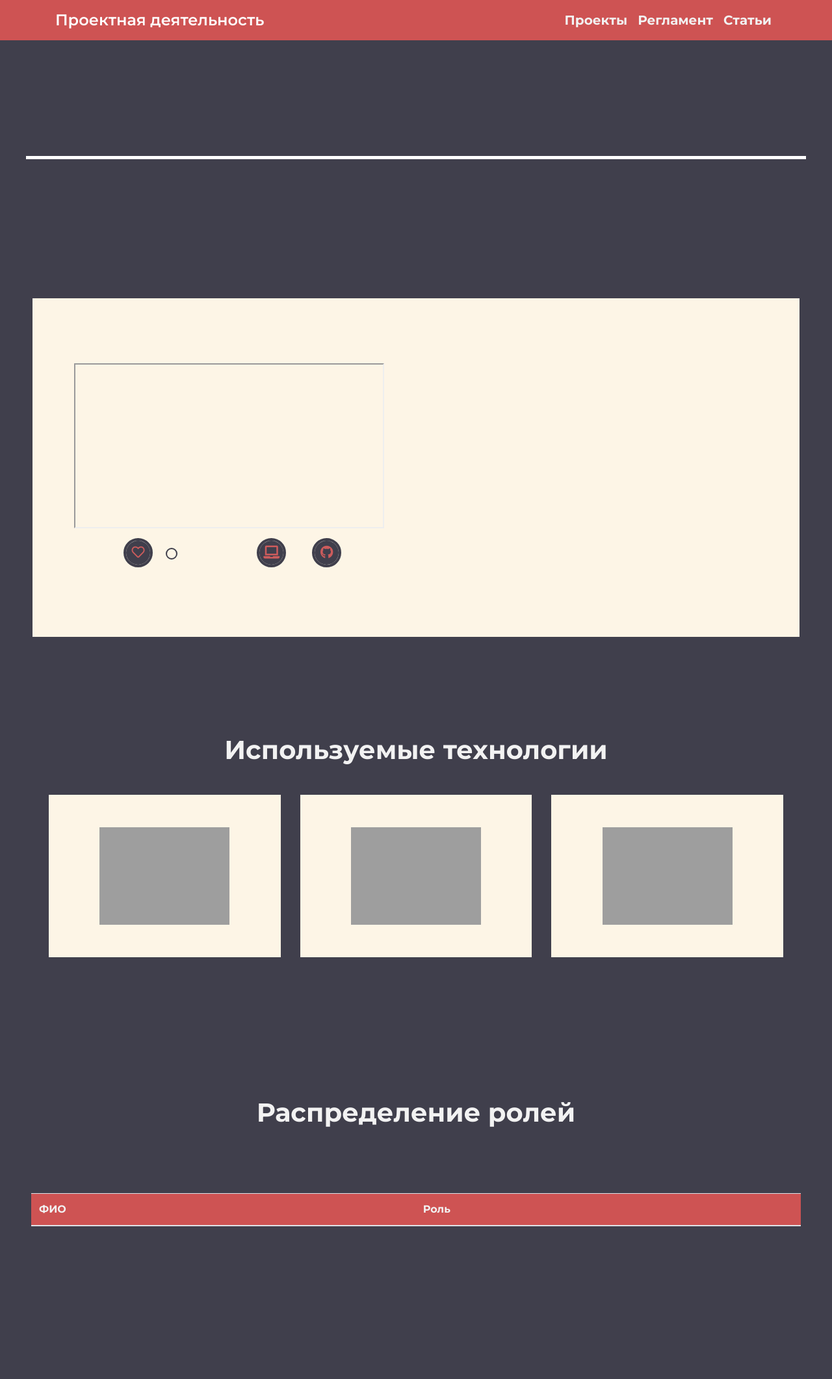
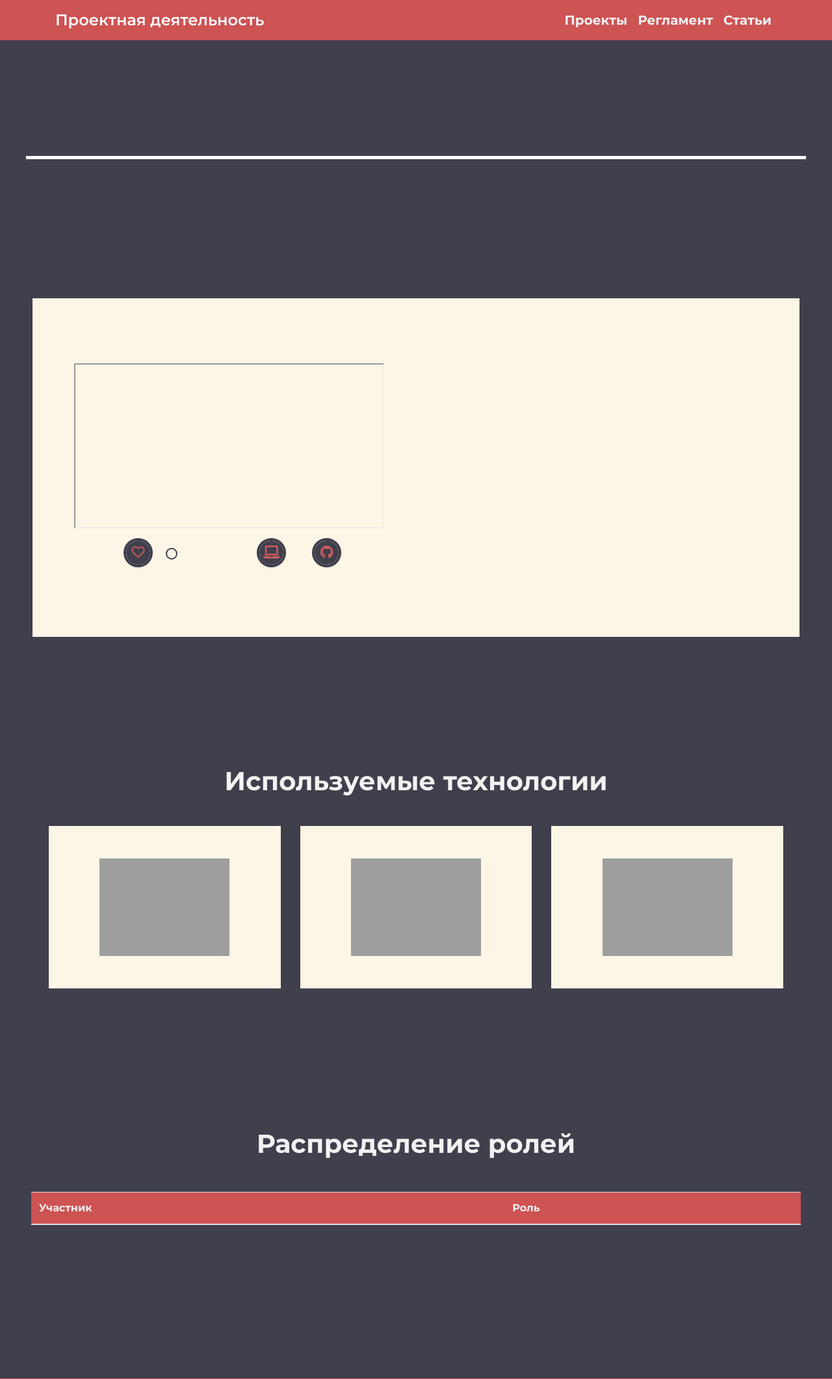
Before and after one commit to F12-Team/FIT-Repertory, a Flask app: template src/project/templates/project.html in a window 1280 px wide. Shown: the top 2122 px of the page at 65% size. Run offline with Flask 2, Linux system fonts and the light colour scheme; the template is opened without the code that fills it, so the values that code supplies are empty; some libraries are stand-ins or nearby versions; grey boxes are pictures that could not be loaded.

Commit message:
add styles

```diff
--- a/src/project/static/styles.css
+++ b/src/project/static/styles.css
@@ -396,6 +396,7 @@ footer {
     margin-top: 50px;
     font-weight: bold;
     margin: 50px 0;
+    font-size: 20px;
 }
 
 .card-container .swiper-end .swiper-circle h4 {
--- a/src/project/templates/project.html
+++ b/src/project/templates/project.html
@@ -43,7 +43,7 @@
     </section>
     <section class="testimonials">
         <div class="inner">
-            <h1 class="name_project" style="margin-bottom: 30px;">Используемые технологии</h1>
+            <h1 class="name_project mt-5" style="margin-bottom: 30px;">Используемые технологии</h1>
             <div class="row">
                 <div class="col">
                     <div class="testimonial">
@@ -80,13 +80,13 @@
             <div id="page-content-wrapper" style="width: 100% !important;">
 
                 <div class="container-fluid px-3 px-md-5 pb-5">
-                    <h1 class="section-title name_project">Распределение ролей</h1>
+                    <h1 class="section-title name_project" style="margin-bottom: 30px;">Распределение ролей</h1>
                     <div class="table-scrollable">
 
                     <table class="table table-scrollable" style="color: #f2f2f2; font-weight: bold;">
                         <thead style="background-color: #ce5353;">
                             <tr>
-                                <th>ФИО</th>
+                                <th>Участник</th>
                                 <th>Роль</th>
                             </tr>
                         </thead>
--- a/src/project/templates/projects.html
+++ b/src/project/templates/projects.html
@@ -10,7 +10,7 @@
     <form class="w-50" method="post">
         <div class="form-row">
             <div class="col">
-                <label for="name" style="color: #f2f2f2; font-weight: bold; font-size: 18px;">Название проекта</label>
+                <label for="name" style="color: #f2f2f2; font-weight: bold; font-size: 18px;">Проект</label>
                 <input class="form-control" type="text" id="name" name="name" value="{% if pagination_info.name == "'%%'" or pagination_info.name == None %}{% else %}{{ pagination_info.name | replace("%", "") | replace("'", "") }}{% endif %}">
             </div>
             <div class="col">
```
